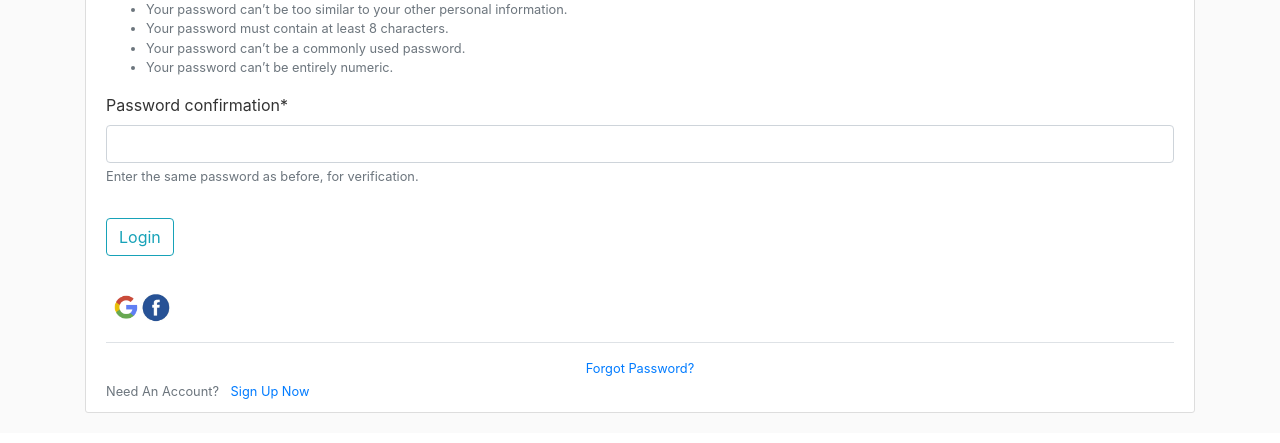
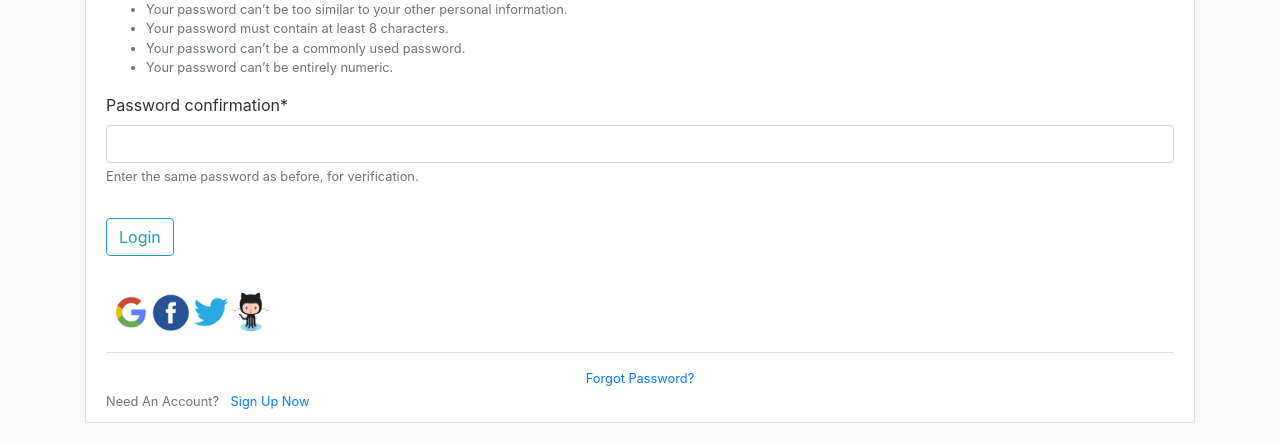
Before and after one commit to Goosefrom/practic, a Django app: template users/templates/users/login.html in a window 1280 px wide. Shown: the part 583-1026 px from the top of the page. Before the commit the page ends 996 px from the top, so only its background shows below. Run offline with Django 3.2, Linux system fonts and the light colour scheme; the template is opened without the code that fills it: values that come from a table or form of the project are taken from there, others are empty; some libraries are stand-ins or nearby versions.

Commit message:
Github and Twitter oauth was added

```diff
--- a/django_web_app/urls.py
+++ b/django_web_app/urls.py
@@ -19,6 +19,7 @@ from django.urls import path, include
 from django.conf import settings
 from django.conf.urls.static import static
 from users import views as user_views
+from django.contrib.auth import views as auth_views
 
 urlpatterns = [
     path('admin/', admin.site.urls),
@@ -26,6 +27,7 @@ urlpatterns = [
     path('register/', user_views.register, name='register'),
     path('profile/', user_views.profile, name='profile'),
     path('logout/', auth_views.LogoutView.as_view(template_name='users/logout.html'), name='logout'),
+    path('oauth/', include('social_django.urls', namespace='social')),  # <--
     path('', include('blog.urls')),
 ]
 
--- a/users/templates/users/login.html
+++ b/users/templates/users/login.html
@@ -12,8 +12,10 @@
                 <button class="btn btn-outline-info" type="submit">Login</button>
             </div>
              <div class="card-body row">
-                <div class="small"><a href="/#"><img src="/static/images/google.jpg" width="30" height="30"></a></div>
-                <div class="small"><a href="/#"><img src="/static/images/facebook.jpg" width="30" height="30"></a></div>
+                 <div class="small"><a href="/#"><img src="/static/images/google.jpg" width="40" height="40"></a></div>
+                 <div class="small"><a href="{% url 'social:begin' 'facebook' %}"><img src="/static/images/facebook.jpg" width="40" height="40"></a></div>
+                 <div class="small"><a href="{% url 'social:begin' 'facebook' %}"><img src="/static/images/twitter.png" width="40" height="40"></a></div>
+                 <div class="small"><a href="{% url 'social:begin' 'github' %}"><img src="/static/images/github.png" width="40" height="40"></a></div>
             </div>
         </form>
         <div class="border-top pt-3">
```
Also changed, not shown: django_web_app/settings.py (+23 -0 lines), users/templates/users/logout.html (+12 -1 lines), db.sqlite3, media/profile_pics/wp5960044.jpeg (added), users/static/images/github.png (added), users/static/images/twitter.png (added).
